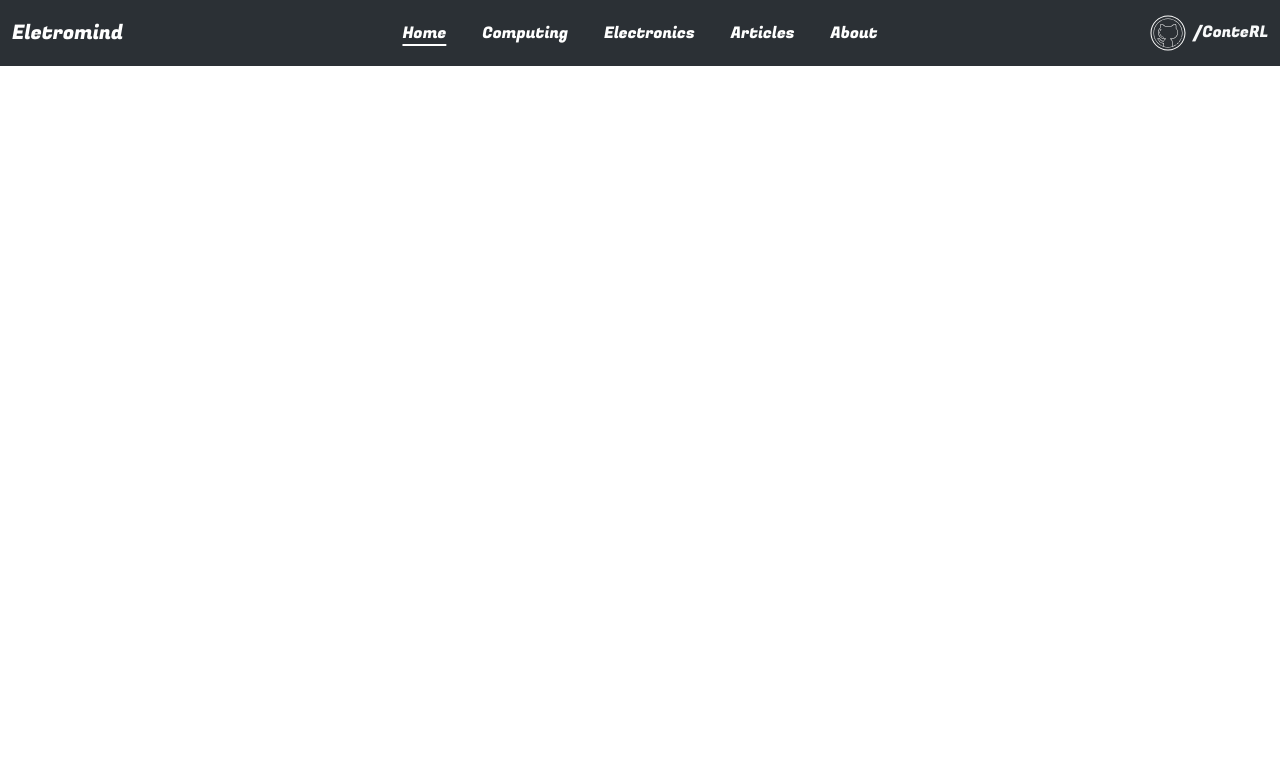
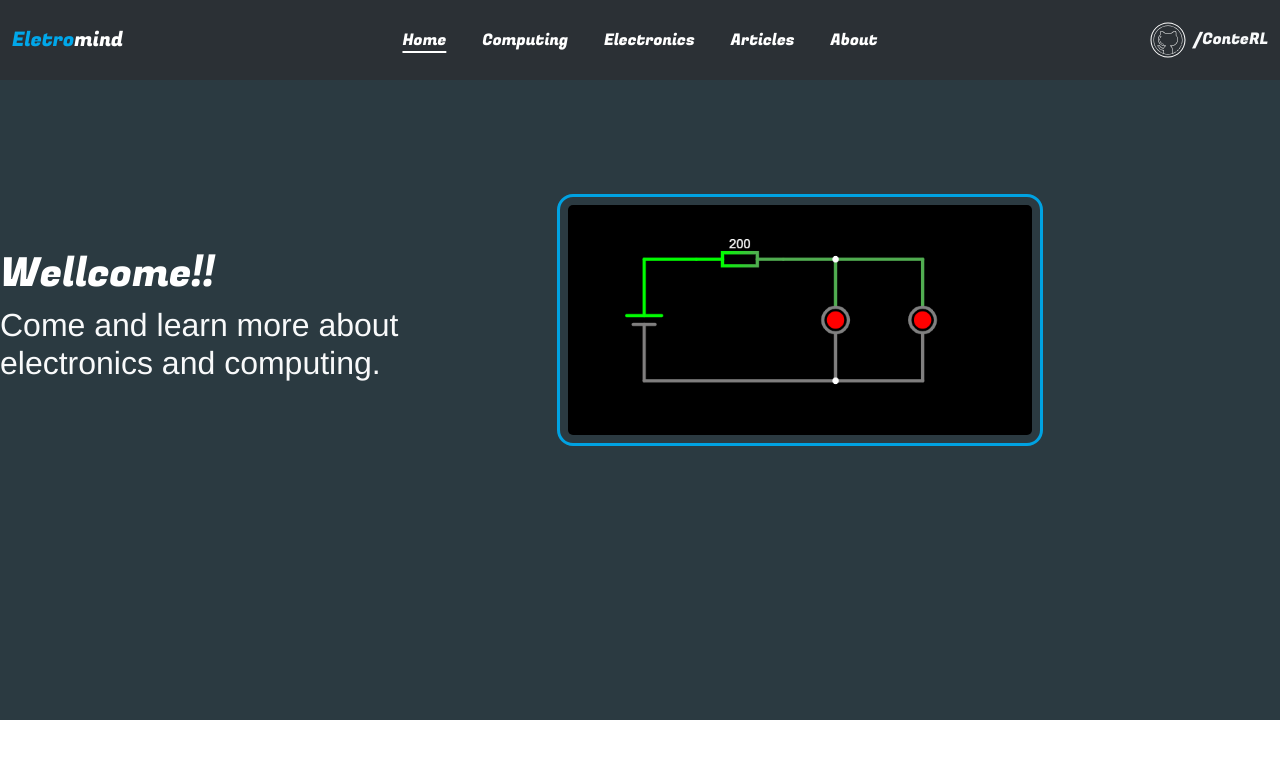
Before and after one commit to ConteRL/eletromind, a Vue app: page / in a window 1280 px wide. Shown: the top 758 px of the page. Built offline with nearby package versions, Linux system fonts and the light colour scheme.

Commit message:
Setting home page

```diff
--- a/src/App.vue
+++ b/src/App.vue
@@ -1,14 +1,17 @@
 <template>
   <NavBar />
+  <Welcome />
 </template>
 
 <script>
 import NavBar from './components/NavBar.vue'
+import Welcome from './components/Welcome.vue'
 
 export default {
   name: 'App',
   components: {
     NavBar,
+    Welcome
   }
 }
 </script>
@@ -20,5 +23,8 @@ export default {
   -moz-osx-font-smoothing: grayscale;
   text-align: center;
   color: #2c3e50;
+
+  width: 100vw;
+  height: 100vh;
 }
 </style>
--- a/src/components/NavBar.vue
+++ b/src/components/NavBar.vue
@@ -1,7 +1,7 @@
 <template>
   <nav class="navbar navbar-expand-lg bg-body-tertiary" data-bs-theme="dark" id="navbar">
     <div class="container-fluid">
-      <a class="navbar-brand" href="#">Eletromind</a>
+      <a class="navbar-brand" href="#"><span style="color: #00A7EA">Eletro</span>mind</a>
 
       <button class="navbar-toggler" type="button" data-bs-toggle="collapse" data-bs-target="#navbarNavDropdown"
         aria-controls="navbarNavDropdown" aria-expanded="false" aria-label="Toggle navigation">
--- /dev/null
+++ b/src/components/Welcome.vue
@@ -0,0 +1,51 @@
+<template>
+  <div id="home-start" class="container-fluid">
+
+    <div class="row align-items-center h-75">
+      <div class="col-5 mx-0 px-0">
+        <div class="text-start text-light">
+          <h1 id="welcome-phrase">Wellcome!!</h1>
+          <h2>Come and learn more about electronics and computing.</h2>
+        </div>
+      </div>
+
+      <div class="col-5 mx-0 px-4 ali">
+        <img src="../assets/circuits/parallel-leds.png" id="welcome-img" class="rounded-4 border border-3 p-2" alt="LEDs in parallel">
+      </div>
+    </div>
+  </div>
+</template>
+
+<script>
+export default {
+    name: 'Welcome'
+}
+</script>
+
+<style scoped>
+@import url('https://fonts.googleapis.com/css2?family=Fugaz+One&display=swap');
+
+#home-start {
+  width: 100vw;
+  height: 80vh;
+  position: relative;
+  background-color: #2B3A41;
+}
+
+.col-4 {
+  background: blue;
+}
+
+#welcome-img {
+  width: 100%;
+  height: 100%;
+
+  border-color: #00A2E2 !important;
+}
+
+#welcome-phrase {
+  font-family: 'Fugaz One';
+  color: white;
+
+}
+</style>
--- a/vue.config.js
+++ b/vue.config.js
@@ -1,4 +1,5 @@
 const { defineConfig } = require('@vue/cli-service')
 module.exports = defineConfig({
-  transpileDependencies: true
+  transpileDependencies: true,
+  lintOnSave: true
 })
```
Also changed, not shown: src/assets/circuits/parallel-leds.png (added).
